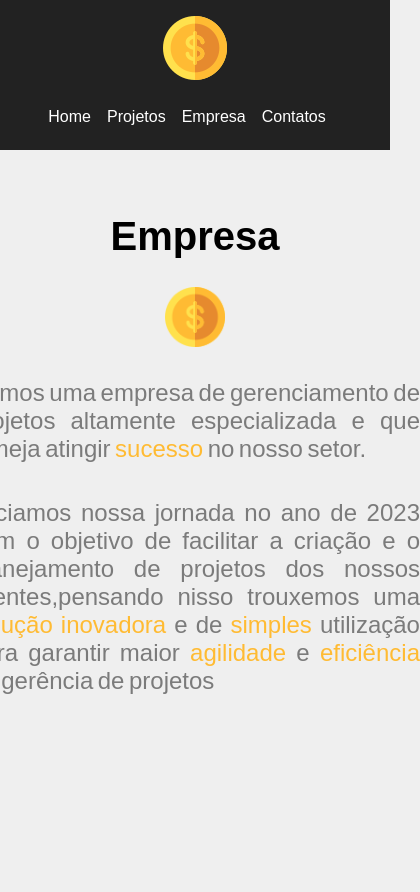
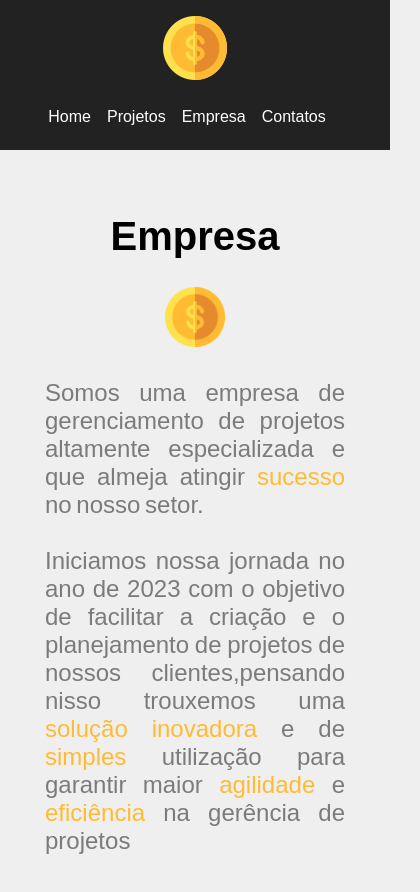
Before and after one commit to Adoniasfalcao/Costs, a React (Create React App) app: page /company in a window 390 px wide. Shown: the top 892 px of the page, 420 px wide, since content can reach past the window. Built offline with nearby package versions, Linux system fonts and the light colour scheme.

Commit message:
Testando Css

```diff
--- a/src/components/pages/Company.jsx
+++ b/src/components/pages/Company.jsx
@@ -6,10 +6,8 @@ function Company () {
         <div className={styles.company_container}>
             <h1>Empresa</h1>
             <img src={logo} alt='Costs'/>
-            <p>Somos uma empresa de gerenciamento de projetos altamente especializada e que almeja atingir <span> sucesso </span> no nosso setor.</p>
-            <p>
-                Iniciamos nossa jornada no ano de 2023 com o objetivo de facilitar a criação e o planejamento de projetos dos nossos clientes,pensando nisso trouxemos uma <span>solução inovadora</span> e de <span>simples</span> utilização para garantir maior <span>agilidade</span> e <span>eficiência</span> na gerência de projetos
-            </p>
+            <p>Somos uma empresa de gerenciamento de projetos altamente especializada e que almeja atingir <span> sucesso </span> no nosso setor.<br/><br/> Iniciamos nossa jornada no ano de 2023 com o objetivo de facilitar a criação e o planejamento de projetos de nossos clientes,pensando nisso trouxemos uma <span>solução inovadora</span> e de <span>simples</span> utilização para garantir maior <span>agilidade</span> e <span>eficiência</span> na gerência de projetos</p>
+
 
         </div>
     )
--- a/src/components/pages/Pages style/Company.module.css
+++ b/src/components/pages/Pages style/Company.module.css
@@ -14,7 +14,7 @@
 .company_container p {
     margin-bottom: 1.5em;
     color: #7b7b7b;
-    width: 450px;
+    max-width: 450px;
     font-size: 1.5em;
     word-spacing: -0.09em;
     text-align: justify;
@@ -28,3 +28,16 @@
     width:60px;
     margin: 0.5em 0 2em;
 }
+
+@media screen and (max-width: 768px) {
+
+    .contacts_container h1 {
+        font-size: 2em;
+    }
+
+    .company_container p {
+        width:300px;
+        word-spacing: -2px;
+    }
+
+}
--- a/src/components/pages/Pages style/Contacts.module.css
+++ b/src/components/pages/Pages style/Contacts.module.css
@@ -16,6 +16,7 @@
     margin-bottom: 1.5em;
     color: #7b7b7b;
     max-width: 450px;
+    word-spacing: -0.09em;
     font-size: 1.5em;
     text-align: justify;
 }
```
